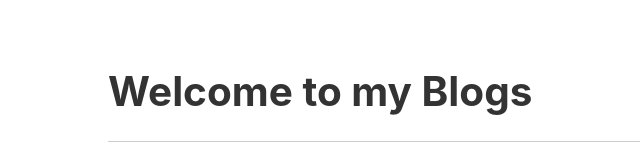
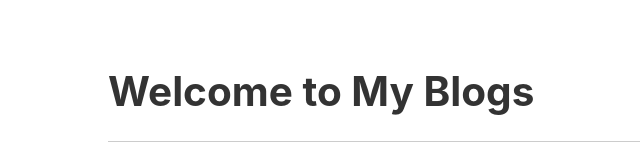
Before and after one commit to Sunnyio/Gatsby-Bootcamp, a Gatsby site: page /blog in a window 1280 px wide. Shown: the part 257-421 px from the top of the page, 157-797 px from the left. Built offline with nearby package versions, Linux system fonts and the light colour scheme; Gatsby itself is replaced by a stand-in of ours.

Commit message:
Update blog.js

```diff
--- a/src/pages/blog.js
+++ b/src/pages/blog.js
@@ -20,7 +20,7 @@ const BlogPage = () => {
 
     return (
         <Layout>
-            <h1>Welcome to my Blogs</h1>
+            <h1>Welcome to My Blogs</h1>
             <hr />
             <ol>
                 {
```
